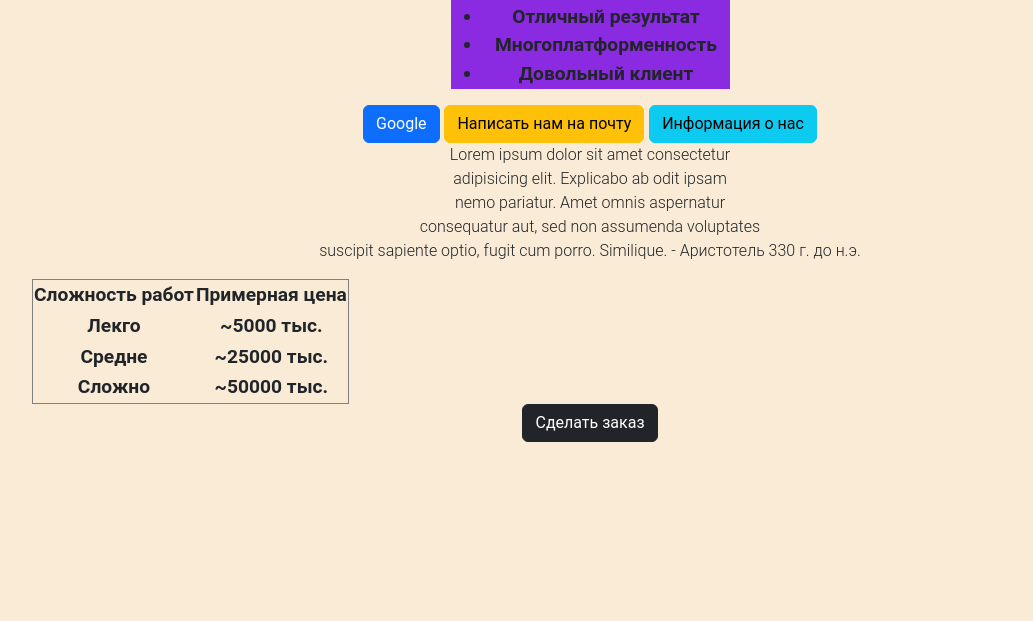
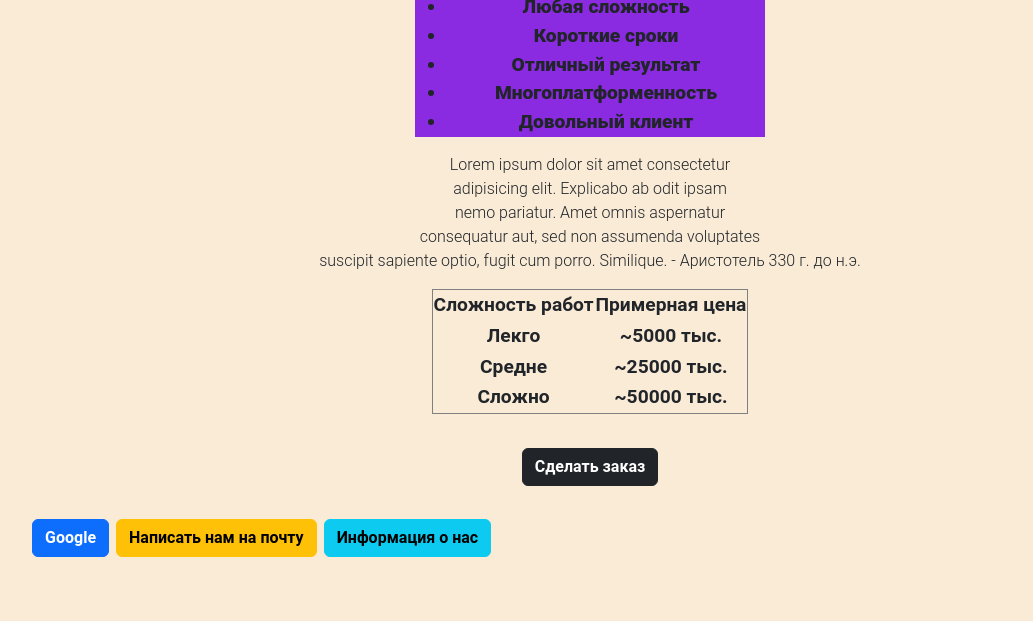
Before and after one commit to sprayder/OurFirstSite, a plain HTML site: page index.html in a window 1280 px wide. Shown: the part 232-853 px from the top of the page, without its empty margins (50-1083 px from the left). Before the commit the page ends 800 px from the top, so only its background shows below. Drawn offline with nearby package versions, Linux system fonts and the light colour scheme.

Commit message:
Add files via upload

```diff
--- a/index.html
+++ b/index.html
@@ -15,7 +15,7 @@ crossorigin="anonymous"
     <title>Главная страница</title>
 </head>
 <body>
-    <div class="container text-center">
+    <div class="container text-center my-5">
     <div class="row">
     <div class="col-lg--6 mx-auto">
     <table cellspacing="15">
@@ -39,23 +39,22 @@ crossorigin="anonymous"
 <big>
     <div class="mycontainer">
 <ul>
-    <li >Любая сложность</li>
-    <li>Короткие сроки</li>
-    <li>Отличный результат</li>
-    <li>Многоплатформенность</li>
-    <li>Довольный клиент</li>
+    <li ><b>Любая сложность</b></li>
+    <li><b>Короткие сроки</b></li>
+    <li><b>Отличный результат</b></li>
+    <li><b>Многоплатформенность</b></li>
+    <li><b>Довольный клиент</b></li>
 </ul>
 </div>
-<a class="btn btn-primary "href="https://google.com" title="Перейти в Google" target="_blank">Google</a>
-<a class="btn btn-warning" href="mailto:PomiDoR_Sr@mail.ru">Написать нам на почту</a>
-<a class="btn btn-info" href="aboutus.html" title="Узнать о нас" target="_self">Информация о нас</a>
+
+
 </big>
         <p class="fw-light">Lorem ipsum dolor sit amet consectetur<br>
             adipisicing elit. Explicabo ab odit ipsam<br>
             nemo pariatur. Amet omnis aspernatur<br>
             consequatur aut, sed non assumenda voluptates<br>
             suscipit sapiente optio, fugit cum porro. Similique. - Аристотель 330 г. до н.э.</p>
-            <big><table border="1">
+            <big><table border="1" class="pricestable">
             <thead>
                 <tr>
                     <th>Сложность работ</th>
@@ -81,9 +80,18 @@ crossorigin="anonymous"
             </tfoot>
         </table></big>
     <h3>
+        <br>
+
     <a class="btn btn-dark" href="creatingorder.html" target="_blank">
-    Сделать заказ
+    <b>Сделать заказ</b>
     </a>
+<br>
+<br>
+<p align="left">
+<a class="btn btn-primary" href="https://google.com" title="Перейти в Google" target="_blank"><b>Google</b></a>
+<a class="btn btn-warning" href="mailto:PomiDoR_Sr@mail.ru"><b>Написать нам на почту</b></a></b>
+<a class="btn btn-info" href="aboutus.html" title="Узнать о нас" target="_self"><b>Информация о нас</b></a>
+</p>
 </h3>
 </div>
 </div>
--- a/styles.css
+++ b/styles.css
@@ -23,7 +23,10 @@ body{
     color: green;
 }
 .mycontainer{
-    width: 25%;
+    width: 350px;
     background-color:blueviolet;
     margin: auto;
 }
+.pricestable{
+    margin:auto;
+}
```
